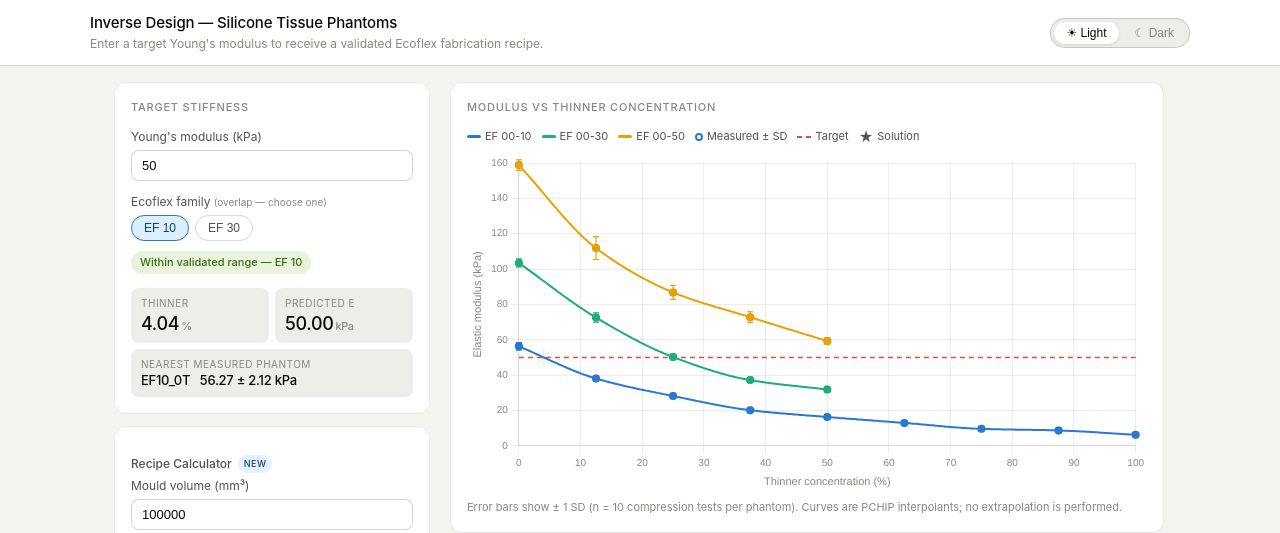
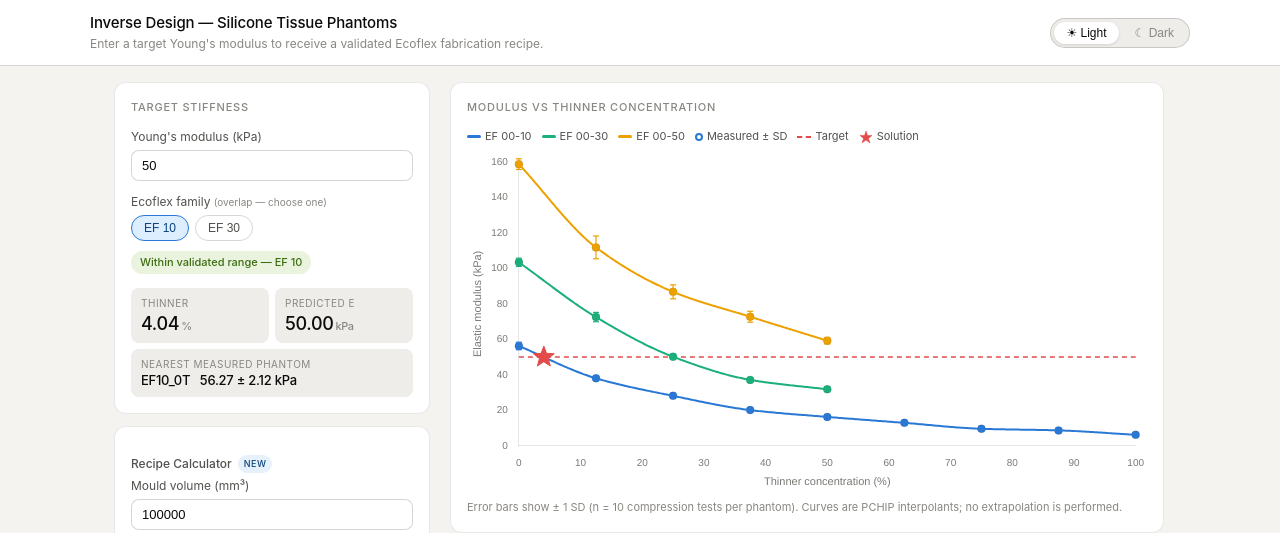
Before and after one commit to abubakardawood/tissue-phantom-material-database, a plain HTML site: page docs/inverse-design.html in a window 1280 px wide. Shown: the top 533 px of the page. Drawn offline with nearby package versions, Linux system fonts and the light colour scheme.

Commit message:
Update inverse-design.html
star shape updated, and default theme updated.

```diff
--- a/docs/inverse-design.html
+++ b/docs/inverse-design.html
@@ -431,7 +431,13 @@
         <span><span class="swatch" style="background:#eda100"></span>EF 00-50</span>
         <span><span class="swatch-dot" style="border-color:#2a78d6"></span>Measured ± SD</span>
         <span><span class="swatch-dash"></span>Target</span>
-        <span><span style="font-size:14px;line-height:1">★</span>Solution</span>
+        <span>
+          <svg width="14" height="14" viewBox="0 0 14 14" style="vertical-align:middle">
+            <polygon points="7,1 8.5,5.5 13,5.5 9.5,8.5 11,13 7,10 3,13 4.5,8.5 1,5.5 5.5,5.5"
+              fill="#e24b4a" stroke="#e24b4a" stroke-width="0.5" stroke-linejoin="round"/>
+          </svg>
+          Solution
+        </span>
       </div>
       <div class="chart-wrap">
         <canvas id="mainChart"></canvas>
@@ -591,7 +597,7 @@ const curveData = {};
 });
 
 const targetDS  = { label:"Target",   type:"line",    data:[], borderColor:"#e24b4a", borderWidth:1.5, borderDash:[5,4], pointRadius:0, fill:false };
-const solutionDS = { label:"Solution", type:"scatter", data:[], backgroundColor:"#e24b4a", pointRadius:9, pointStyle:"star" };
+const solutionDS = { label:"Solution", type:"scatter", data:[], backgroundColor:"#e24b4a", pointRadius:0, pointStyle:"circle", pointHoverRadius:0 };
 
 const chart = new Chart(document.getElementById("mainChart").getContext("2d"), {
   type:"line",
@@ -611,10 +617,10 @@ const chart = new Chart(document.getElementById("mainChart").getContext("2d"), {
       callbacks:{ label(c){ return ` ${c.parsed.y.toFixed(2)} kPa`; } }
     }},
     scales:{
-      x:{ type:"linear", title:{display:true, text:"Thinner concentration (%)", color:"#898781", font:{size:11}},
-          grid:{color:"rgba(0,0,0,0.07)"}, ticks:{color:"#898781", font:{size:10}} },
-      y:{ title:{display:true, text:"Elastic modulus (kPa)", color:"#898781", font:{size:11}},
-          grid:{color:"rgba(0,0,0,0.07)"}, ticks:{color:"#898781", font:{size:10}} }
+      x:{ type:"linear", title:{display:true, text:"Thinner concentration (%)", color:"#7a7975", font:{size:11}},
+          grid:{color:"rgba(255,255,255,0.07)"}, ticks:{color:"#7a7975", font:{size:10}} },
+      y:{ title:{display:true, text:"Elastic modulus (kPa)", color:"#7a7975", font:{size:11}},
+          grid:{color:"rgba(255,255,255,0.07)"}, ticks:{color:"#7a7975", font:{size:10}} }
     }
   }
 });
@@ -777,12 +783,60 @@ function chooseFam(fam) { chosenFam = fam; update(); }
 // Keep chart sized correctly if window resizes
 new ResizeObserver(() => { chart.resize(); }).observe(document.querySelector('.chart-wrap'));
 
+// Custom star drawer for solution point
+function drawStar(ctx, cx, cy, r, color) {
+  const spikes = 5, outerR = r, innerR = r * 0.42;
+  let rot = (Math.PI / 2) * 3;
+  const step = Math.PI / spikes;
+  ctx.save();
+  ctx.beginPath();
+  ctx.moveTo(cx, cy - outerR);
+  for (let i = 0; i < spikes; i++) {
+    ctx.lineTo(
+      cx + Math.cos(rot) * outerR,
+      cy + Math.sin(rot) * outerR
+    );
+    rot += step;
+    ctx.lineTo(
+      cx + Math.cos(rot) * innerR,
+      cy + Math.sin(rot) * innerR
+    );
+    rot += step;
+  }
+  ctx.lineTo(cx, cy - outerR);
+  ctx.closePath();
+  ctx.fillStyle = color;
+  ctx.strokeStyle = color;
+  ctx.lineWidth = 1;
+  ctx.lineJoin = "round";
+  ctx.fill();
+  ctx.stroke();
+  ctx.restore();
+}
+
+Chart.register({
+  id: "solutionstar",
+  afterDraw(ch) {
+    const ds = ch.getDatasetMeta(7); // solutionDS index
+    if (!ds || !ds.data || ds.data.length === 0) return;
+    const pt = ds.data[0];
+    if (pt && pt.x != null && pt.y != null && !isNaN(pt.x) && !isNaN(pt.y)) {
+      drawStar(ch.ctx, pt.x, pt.y, 11, "#e24b4a");
+    }
+  }
+});
+
 document.getElementById("e-target").addEventListener("input", update);
 document.getElementById("vol-input").addEventListener("input", updateVolume);
 
-// Force chart to measure its container after layout is complete
+// Force chart to measure its container and sync theme after layout is complete
 window.addEventListener('load', () => {
-  setTimeout(() => { chart.resize(); update(); }, 50);
+  setTimeout(() => {
+    const t = document.documentElement.getAttribute('data-theme') || 'dark';
+    setTheme(t);
+    chart.resize();
+    update();
+  }, 50);
 });
 </script>
 </body>
```
